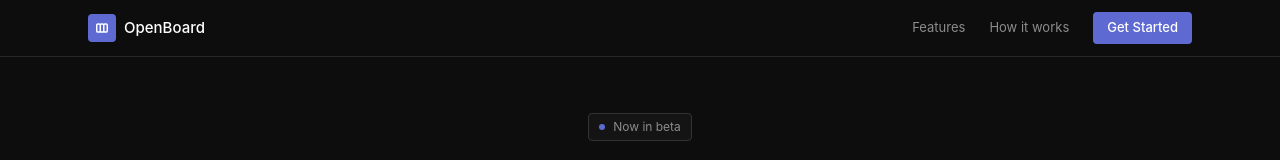
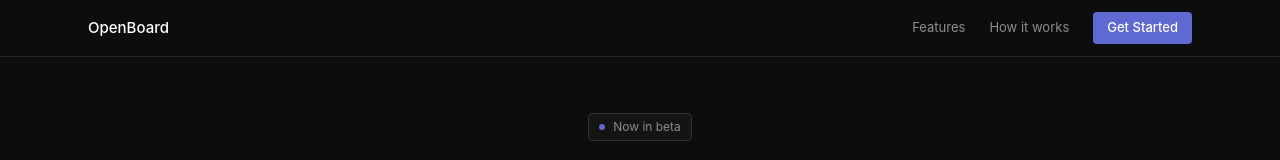
Before and after one commit to M0xoo/test, a Next.js app: page / in a window 1280 px wide. Shown: the top 160 px of the page. Built offline with nearby package versions, Linux system fonts and the light colour scheme.

Commit message:
Remove icon from header

```diff
--- a/src/app/page.tsx
+++ b/src/app/page.tsx
@@ -4,11 +4,6 @@ export default function Home() {
       <nav className="fixed top-0 left-0 right-0 z-50 border-b border-[#262626] bg-[#0d0d0d]">
         <div className="mx-auto flex h-14 max-w-6xl items-center justify-between px-6">
           <div className="flex items-center gap-2">
-            <div className="flex h-7 w-7 items-center justify-center rounded bg-[#5e6ad2]">
-              <svg className="h-3.5 w-3.5 text-white" fill="none" viewBox="0 0 24 24" stroke="currentColor" strokeWidth={2.5}>
-                <path strokeLinecap="round" strokeLinejoin="round" d="M9 17V7m0 10a2 2 0 01-2 2H5a2 2 0 01-2-2V7a2 2 0 012-2h2a2 2 0 012 2m0 10a2 2 0 002 2h2a2 2 0 002-2M9 7a2 2 0 012-2h2a2 2 0 012 2m0 10V7m0 10a2 2 0 002 2h2a2 2 0 002-2V7a2 2 0 00-2-2h-2a2 2 0 00-2 2" />
-              </svg>
-            </div>
             <span className="text-[15px] font-medium text-white">OpenBoard</span>
           </div>
           <div className="flex items-center gap-6">
```
